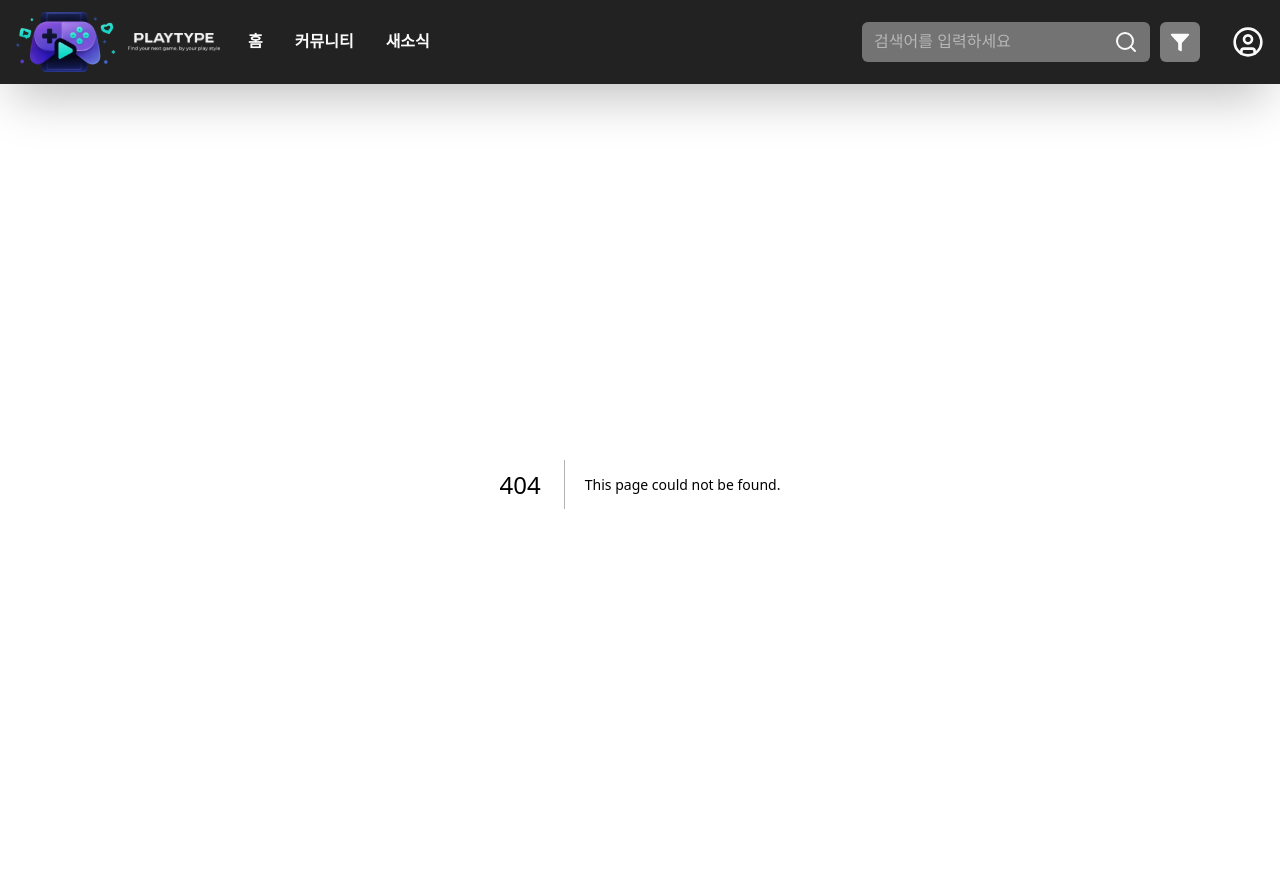
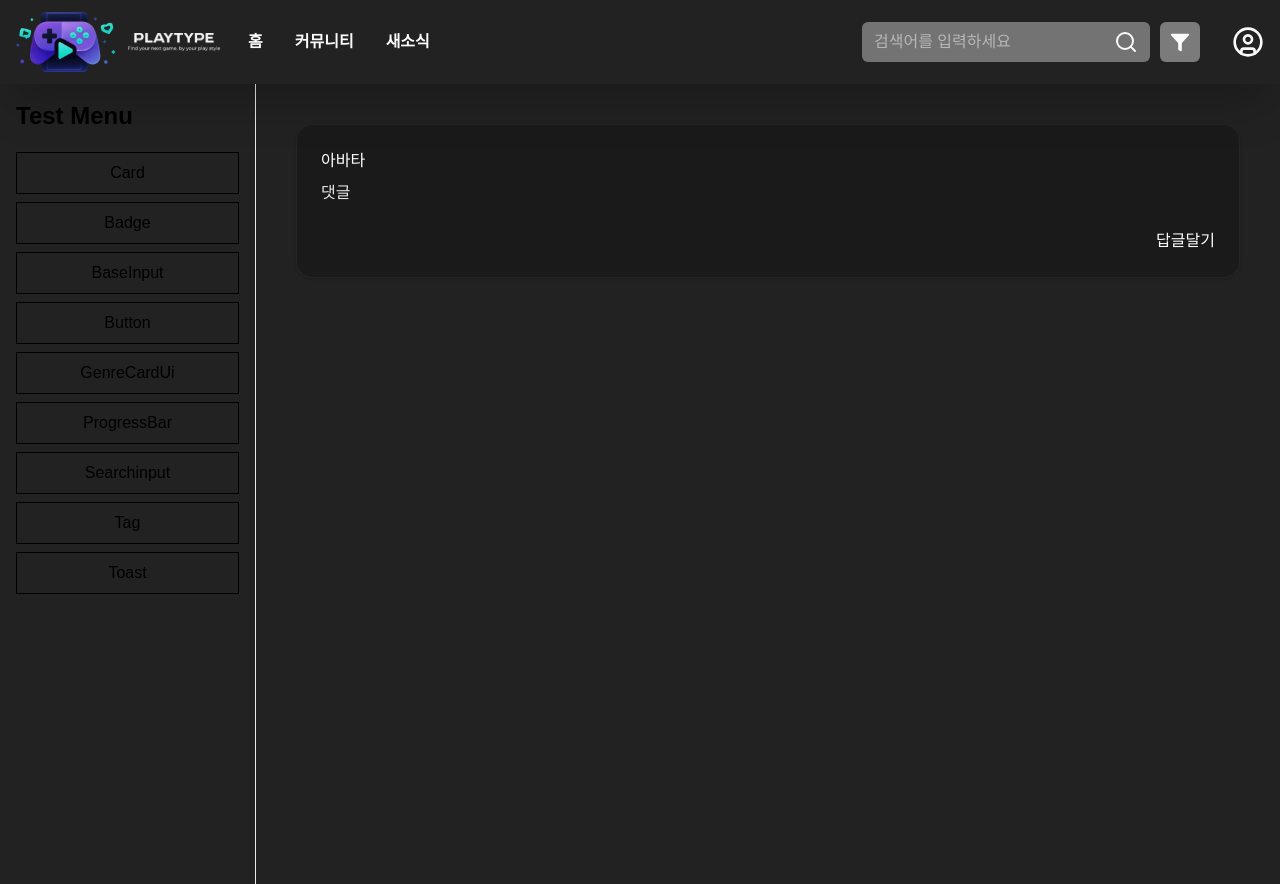
Before and after one commit to oz-union-14-team1/oz-union-fe-14-team1, a Next.js app: page /test/Card in a window 1280 px wide. Before the commit this address had no page. Built offline with nearby package versions, Linux system fonts and the light colour scheme.

Commit message:
feat: Card 컴포넌트 구현 (#59)

```diff
--- a/package.json
+++ b/package.json
@@ -13,6 +13,7 @@
     "prepare": "husky"
   },
   "dependencies": {
+    "@radix-ui/react-avatar": "^1.1.11",
     "class-variance-authority": "^0.7.1",
     "clsx": "^2.1.1",
     "lucide-react": "^0.562.0",
--- /dev/null
+++ b/src/app/test/Card/page.tsx
@@ -0,0 +1,22 @@
+import {
+  Card,
+  CardHeader,
+  CardContent,
+  CardFooter,
+} from '@/components/review/Card'
+
+export default function test() {
+  return (
+    <Card>
+      <CardHeader>
+        <p>아바타</p>
+      </CardHeader>
+      <CardContent>
+        <p>댓글</p>
+      </CardContent>
+      <CardFooter>
+        <button>답글달기</button>
+      </CardFooter>
+    </Card>
+  )
+}
--- /dev/null
+++ b/src/components/review/Card.tsx
@@ -0,0 +1,59 @@
+import { cn } from '@/utils'
+
+export default function ReviewPage() {
+  return (
+    <Card>
+      <CardHeader>유저 정보</CardHeader>
+      <CardContent>리뷰 내용</CardContent>
+      <CardFooter>답글 버튼</CardFooter>
+    </Card>
+  )
+}
+// 1. 전체 카드 컨테이너
+function Card({ className, ...props }: React.HTMLAttributes<HTMLDivElement>) {
+  return (
+    <div
+      className={cn(
+        'flex flex-col rounded-2xl border border-white/5 bg-[#1A1A1A] text-white shadow-sm',
+        className
+      )}
+      {...props}
+    />
+  )
+}
+
+function CardHeader({
+  className,
+  ...props
+}: React.HTMLAttributes<HTMLDivElement>) {
+  return (
+    // 보더를 빼고 패딩을 조절해서 유연하게 사용
+    <div
+      className={cn('flex items-center justify-between p-6 pb-0', className)}
+      {...props}
+    />
+  )
+}
+
+// 3. 메인 내용 영역 (텍스트)
+function CardContent({
+  className,
+  ...props
+}: React.HTMLAttributes<HTMLDivElement>) {
+  return <div className={cn('p-6 pt-2 text-[#E5E5E5]', className)} {...props} />
+}
+
+// 4. 하단 영역 (답글 달기 버튼 등)
+function CardFooter({
+  className,
+  ...props
+}: React.HTMLAttributes<HTMLDivElement>) {
+  return (
+    <div className={cn('flex justify-end p-6 pt-0', className)} {...props} />
+  )
+}
+Card.Header = CardHeader
+Card.Content = CardContent
+Card.Footer = CardFooter
+
+export { Card, CardHeader, CardContent, CardFooter }
```
Also changed, not shown: 1 other file (tests, documents, lock files or other folders).
